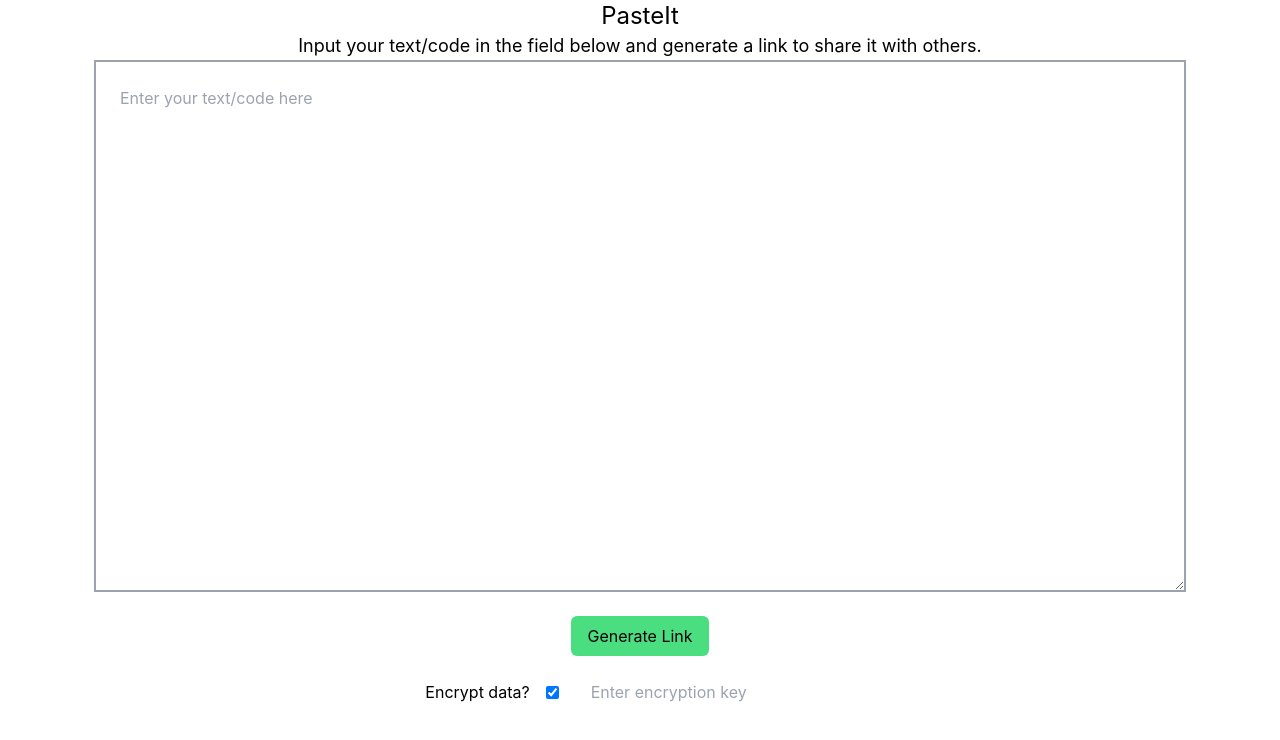
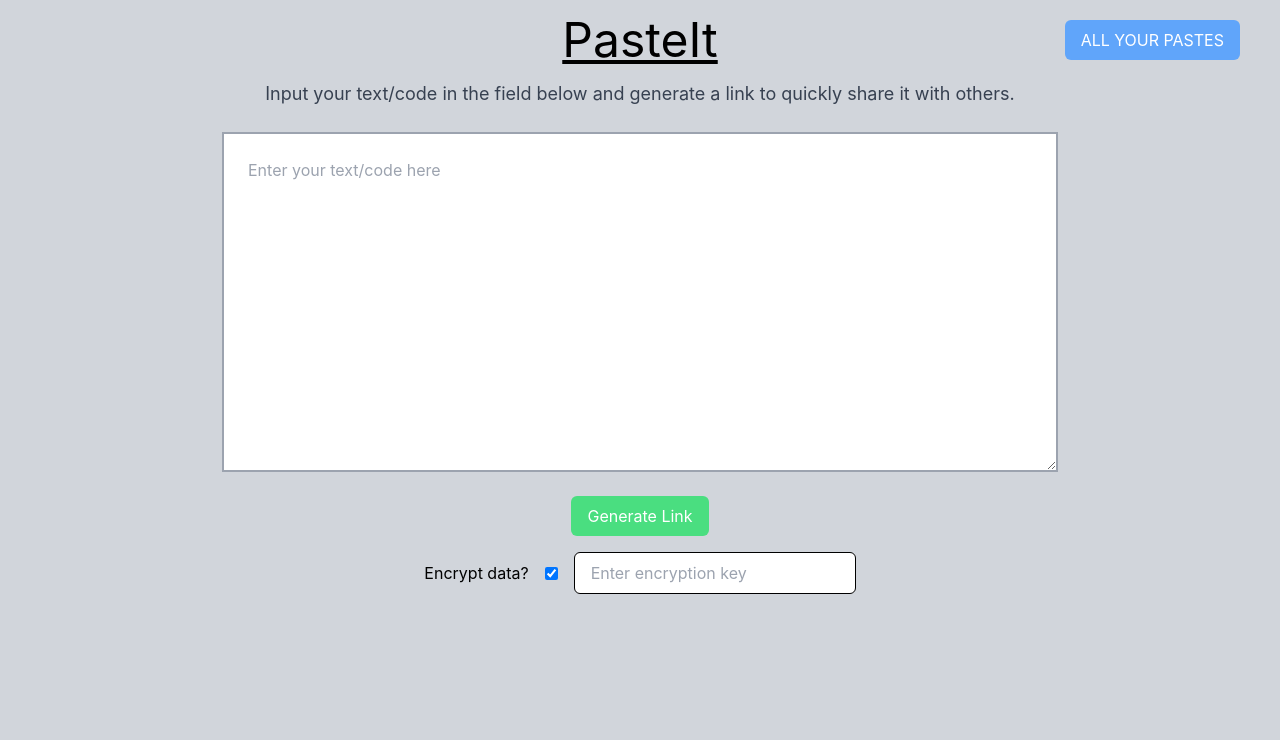
Before and after one commit to bigsbunny/pasteit-client, a React (Create React App) app: page / in a window 1280 px wide. Both pictures are taken after a click on the checkbox "Encrypt data?". Shown: the top 740 px of the page. Built offline with nearby package versions, Linux system fonts and the light colour scheme.

Commit message:
interface changes and readme updates

```diff
--- a/public/index.html
+++ b/public/index.html
@@ -24,7 +24,7 @@
       work correctly both with client-side routing and a non-root public URL.
       Learn how to configure a non-root public URL by running `npm run build`.
     -->
-    <title>React App</title>
+    <title>PasteIt Client</title>
   </head>
   <body>
     <noscript>You need to enable JavaScript to run this app.</noscript>
--- a/src/components/HomePage.js
+++ b/src/components/HomePage.js
@@ -45,26 +45,27 @@ const HomePage = (props) => {
     }
 
     return (
-        <div>
-            <div className='text-center'>
-                <h1 className='text-2xl'>PasteIt</h1>
-                <p className='text-lg'>Input your text/code in the field below and generate a link to share it with others.</p>
+        <div className="bg-gray-300 min-h-screen">
+            <div className='text-center px-4 pt-4 relative'>
+                <h1 className='text-5xl underline mb-4'>PasteIt</h1>
+                <p className='text-lg text-gray-700 mb-6'>Input your text/code in the field below and generate a link to quickly share it with others.</p>
                 <form name="data" onSubmit={newGenerate} className='flex flex-col justify-center items-center gap-y-6'>
-                    <textarea id="inputData" name="inputData" onChange={textDataChange} className='p-6 border-2 border-gray-400' rows={20} cols={100} placeholder="Enter your text/code here"></textarea>
-                    <button type='submit' className='px-4 py-2 bg-green-400 rounded-md'>Generate Link</button>
+                    <textarea id="inputData" name="inputData" onChange={textDataChange} className='p-6 border-2 border-gray-400' rows={12} cols={75} placeholder="Enter your text/code here"></textarea>
+                    <button type='submit' className='px-4 py-2 bg-green-400 rounded-md text-white'>Generate Link</button>
                 </form>
-                <div className="flex justify-center items-center gap-x-4 mt-4">
+                <div className="flex justify-center items-center gap-x-4 my-4">
                     <label htmlFor="toEncrypt">Encrypt data?</label>
                     <input id="toEncrypt" type="checkbox" onChange={handleEncrypt}></input>
-                    {encrypt && <input type="text" className="px-4 py-2" onChange={handleEncryptKey} placeholder="Enter encryption key"></input>}
+                    {encrypt && <input type="text" className="px-4 py-2 rounded-md border border-black" onChange={handleEncryptKey} placeholder="Enter encryption key"></input>}
                 </div>
                 {generated && (
                     <div className='flex justify-center items-center gap-x-4'>
                         <p>Here's your generated link to share your paste: </p>
                         {/* <input className='px-4 py-2 bg-gray-300 w-2/6' type="text" value={data.tinyURL} disabled></input> */}
-                        <a className='px-4 py-2 bg-gray-300 w-2/6' href={data.tinyURL}>{data.tinyURL}</a>
+                        <a className='px-4 py-2 bg-white w-2/6 rounded-md border border-gray-400' href={data.tinyURL}>{data.tinyURL}</a>
                     </div>
                 )}
+                <button className='px-4 py-2 bg-blue-400 text-white rounded-md absolute top-5 right-10'><a href={`/pastes`}> ALL YOUR PASTES</a></button>
             </div>
         </div>
     )
--- a/src/components/PasteCollection.js
+++ b/src/components/PasteCollection.js
@@ -64,7 +64,7 @@ const PasteCollection = (props) => {
 
     return (
         <div className="text-center mt-4">
-            <h1 className="text-2xl font-bold mb-8">Here's a collection of all working pastes that you have created.</h1>
+            <h1 className="text-2xl font-bold mb-8">Here's a collection of all working pastes that you have created and are working.</h1>
             <div className="flex flex-col gap-y-2 min-h-screen justify-center items-center mx-auto">
                 <table>
                     <thead>
--- a/src/components/PastePage.js
+++ b/src/components/PastePage.js
@@ -7,10 +7,14 @@ const server = process.env.REACT_APP_SERVER_URL;
 const PasteBox = (props) => {
     return (<div>
         <div className='text-center'>
-            <h1 className='text-2xl bold pb-4'>Here's your data from PasteIt</h1>
-            <p>{`Your paste expires on ${new Date(props.data.validity).toLocaleString()}`}</p>
+            <h1 className='text-4xl font-bold pb-4'>Here's your data from PasteIt.</h1>
+            {/* <p>{`Expires on - ${new Date(props.data.validity).toLocaleString()}`}</p> */}
         </div>
-        <textarea className='p-6 border-2 border-gray-400' rows={20} cols={100} value={props.data.textData} disabled></textarea>
+        <textarea className='p-6 border-2 border-gray-400 mb-4' rows={12} cols={75} value={props.data.textData} disabled></textarea>
+        <div>
+            <p className='text-lg'>{`Created on - ${new Date(props.data.date).toLocaleString()}`}</p>
+            <p className='text-lg'>{`Expires on - ${new Date(props.data.validity).toLocaleString()}`}</p>
+        </div>
     </div>)
 };
 
@@ -42,8 +46,9 @@ const EncrytKeyBox = (props) => {
             {decrypt ?
                 <PasteBox data={dbData} /> :
                 <form name="encryptKey" onSubmit={handleSubmit} className='flex flex-col justify-center items-center gap-y-6'>
-                    <input type="text" onChange={handleChange} placeholder="Enter encryption key" className='px-4 py-2 border border-gray-400'></input>
-                    <button type="submit" className='px-4 py-2 bg-green-400 rounded-md'>Decrypt</button>
+                    <p className='font-bold text-lg'>THE DATA IN THIS PASTE IS ENCRYPTED BY A USER ENTERED KEY. ENTER THE CORRECT DECRYPTION KEY TO DECRYPT THE DATA. </p>
+                    <input type="text" onChange={handleChange} placeholder="Enter decryption key" className='px-4 py-2 border border-gray-400 w-1/3' required></input>
+                    <button type="submit" className='px-4 py-2 bg-green-400 rounded-md text-white'>Decrypt</button>
                 </form>}
         </div>
     )
@@ -81,7 +86,7 @@ const PastePage = (props) => {
     // console.log(dbData);
 
     return (
-        <div className='min-h-screen flex justify-center items-center'>
+        <div className='min-h-screen flex justify-center items-center bg-gray-300'>
             {fetched && (!dbData.toEncrypt ?
                 <PasteBox data={dbData} /> : <EncrytKeyBox id={pasteId} />)}
         </div>
```
Also changed, not shown: 1 other file (tests, documents, lock files or other folders).
